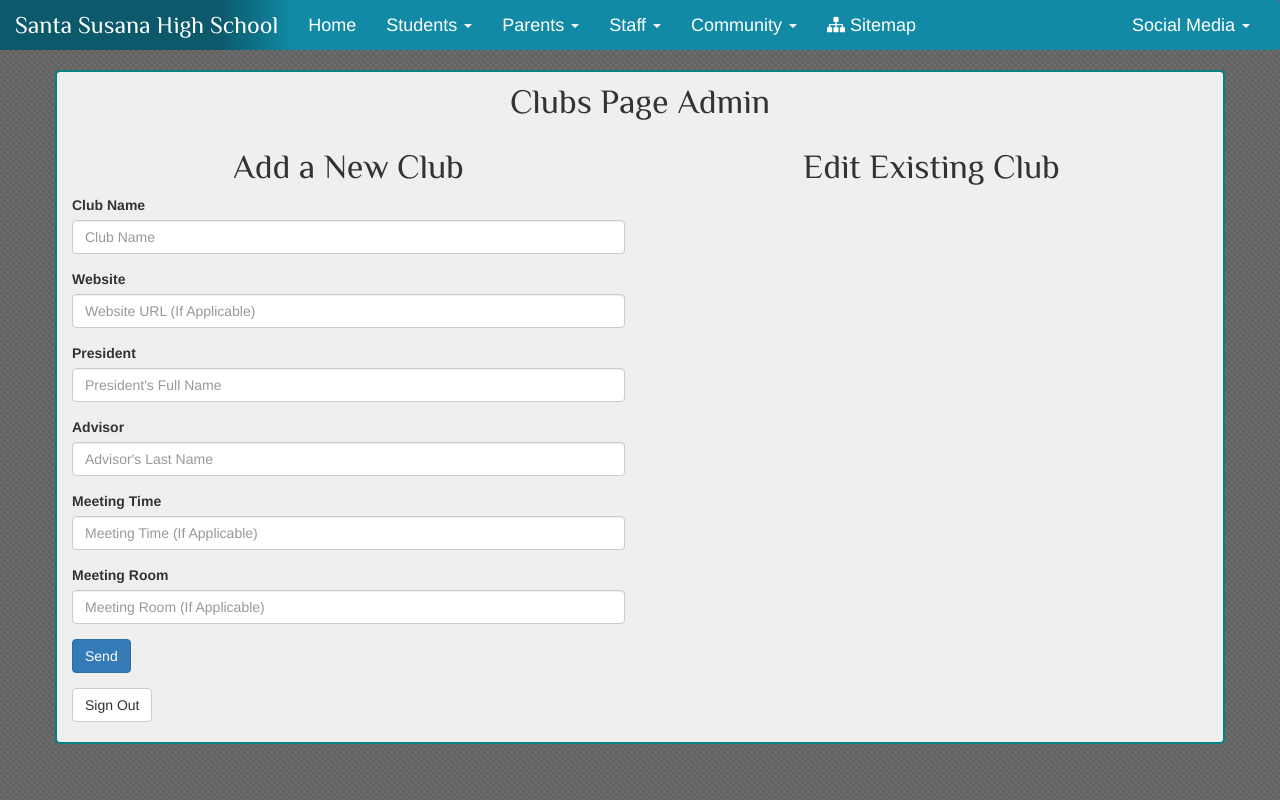
After one commit to JoseRivas1998/SSHS-Redesign, a PHP site: page /plus/clubs/admin.php in a window 1280 px wide. The commit adds this page. Run offline with PHP 8.4, Linux system fonts and the light colour scheme; some libraries are stand-ins or nearby versions.

Commit message:
Starting Club Form

```diff
--- /dev/null
+++ b/clubs/admin.php
@@ -0,0 +1,127 @@
+<!DOCTYPE html>
+<html lang="en">
+
+<head>
+	<?php
+	$path = $_SERVER['DOCUMENT_ROOT'];
+    $path .= "/inc/head.php";
+    include($path);
+	$path = $_SERVER['DOCUMENT_ROOT'];
+    $path .= "/inc/google/googleHeader.php";
+    include($path);
+    ?>
+	<title>Santa Susana High School</title>
+</head>
+
+<body>
+	<header>
+	<?php
+	$path = $_SERVER['DOCUMENT_ROOT'];
+    $path .= "/inc/topnavbar.php";
+    include($path);
+    ?>
+	</header>
+
+	<section id="content-wrapper">
+		<div class="container" id="content-container">
+			<div class="row">
+				<div class="col-xs-12">
+					<div class="section-title">Clubs Page Admin</div>
+					<?php
+					$path = $_SERVER['DOCUMENT_ROOT'];
+				    $path .= "/inc/google/googleProfile.php";
+				    include($path);
+				    ?>
+					<div class="row" id="forms">
+
+						<div class="col-xs-12 col-sm-6">
+							<div class="section-title">Add a New Club</div>
+							<form role="form" action="javascript:void(0)" id="newForm">
+								<div class="form-group">
+									<label for="newName" class="control-label">Club Name</label>
+									<input type="text" class="form-control" id="newName" name="newName" placeholder="Club Name" value="">
+								</div>
+								<div class="form-group">
+									<label for="newWebsite" class="control-label">Website</label>
+									<input type="text" class="form-control" id="newWebsite" name="newWebsite" placeholder="Website URL (If Applicable)" value="">
+								</div>
+								<div class="form-group">
+									<label for="newPresident" class="control-label">President</label>
+									<input type="text" class="form-control" id="newPresident" name="newPresident" placeholder="President's Full Name" value="">
+								</div>
+								<div class="form-group">
+									<label for="newAdvisor" class="control-label">Advisor</label>
+									<input type="text" class="form-control" id="newAdvisor" name="newAdvisor" placeholder="Advisor's Last Name" value="">
+								</div>
+								<div class="form-group">
+									<label for="newTime" class="control-label">Meeting Time</label>
+									<input type="text" class="form-control" id="newTime" name="newTime" placeholder="Meeting Time (If Applicable)" value="">
+								</div>
+								<div class="form-group">
+									<label for="newRoom" class="control-label">Meeting Room</label>
+									<input type="text" class="form-control" id="newRoom" name="newRoom" placeholder="Meeting Room (If Applicable)" value="">
+								</div>
+								<div class="form-group">
+									<input type="submit" class="btn btn-primary" value="Send">
+								</div>
+							</form>
+							<div id="newFormOut"></div>
+						</div>
+
+						<div class="col-xs-12 col-sm-6">
+							<div class="section-title">Edit Existing Club</div>
+
+
+						</div>
+
+					</div>
+				</div>
+				<div class="col-xs-12">
+					<button class="btn btn-default" onclick="signOut();">Sign Out</button>
+				</div>
+			</div>
+		</div>
+	</section>
+
+	<?php
+	$path = $_SERVER['DOCUMENT_ROOT'];
+	$path .= "/inc/javascript.php";
+	include($path);
+	?>
+	<script>
+		var profile = null;
+		function onSignIn(googleUser) {
+			profile = googleUser.getBasicProfile();
+	        var id_token = googleUser.getAuthResponse().id_token;
+	        var profileDiv = $("#googleProfile");
+	        profileDiv.html("<div class='row'>");
+	        profileDiv.append("<img class='img-responsive' src='" + profile.getImageUrl() + "' alt='Profile Image'>");
+	        profileDiv.append(profile.getName());
+	        profileDiv.append("</div>");
+		}
+		$("#newForm").submit(function(event) {
+			var form = $("#newForm").children();
+			console.log("New Name: " + form.find("input[name='newName']").val());
+			console.log("New Website: " + form.find("input[name='newName']").val());
+			$.ajax({
+				type: "POST",
+				url: "addClub.php",
+				data: {
+					"name": form.find("input[name='newName']").val(),
+					"website": form.find("input[name='newName']").val(),
+					"president": form.find("input[name='newPresident']").val(),
+					"advisor": form.find("input[name='newAdvisor']").val(),
+					"time": form.find("input[name='newTime']").val(),
+					"room": form.find("input[name='newRoom']").val()
+				},
+				cache: false,
+				success: function(data){
+					$("#newFormOut").html(data);
+				}
+			});
+		});
+	</script>
+
+</body>
+
+</html>
--- a/css/main.css
+++ b/css/main.css
@@ -410,3 +410,7 @@ a.list-group-item:focus, a.list-group-item:hover, button.list-group-item:focus,
 .buttons > li > a.active {
     background-color: rgb(11,89,107);
 }
+
+#googleProfile {
+    padding-bottom: 5px;
+}
--- /dev/null
+++ b/inc/google/googleHeader.php
@@ -0,0 +1,3 @@
+<script src="https://apis.google.com/js/platform.js" async defer></script>
+<script src="/js/signoutGoogle.js"></script>
+<meta name="google-signin-client_id" content="885948454-p41hcpf6hbuci1rdb57m6ehk1m6n96ar.apps.googleusercontent.com">
--- /dev/null
+++ b/inc/google/googleProfile.php
@@ -0,0 +1,2 @@
+<div class="col-xs-12" id="googleProfile"></div>
+<div class="col-xs-12"><div class="g-signin2" data-onsuccess="onSignIn"></div></div>
--- /dev/null
+++ b/js/signoutGoogle.js
@@ -0,0 +1,5 @@
+function signOut() {
+    var auth2 = gapi.auth2.getAuthInstance();
+    auth2.signOut();
+    $("#googleProfile").html("");
+}
```
Also changed, not shown: clubs/addClub.php (added, +27 -0 lines).
